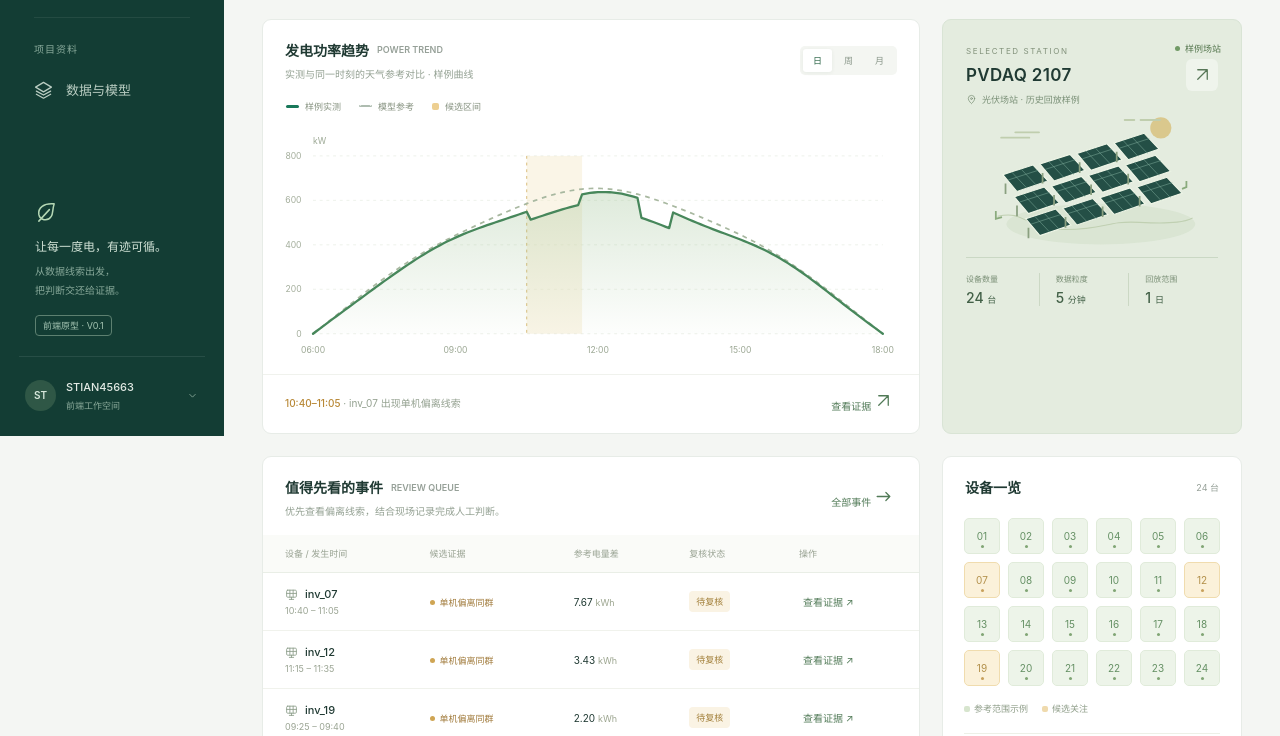
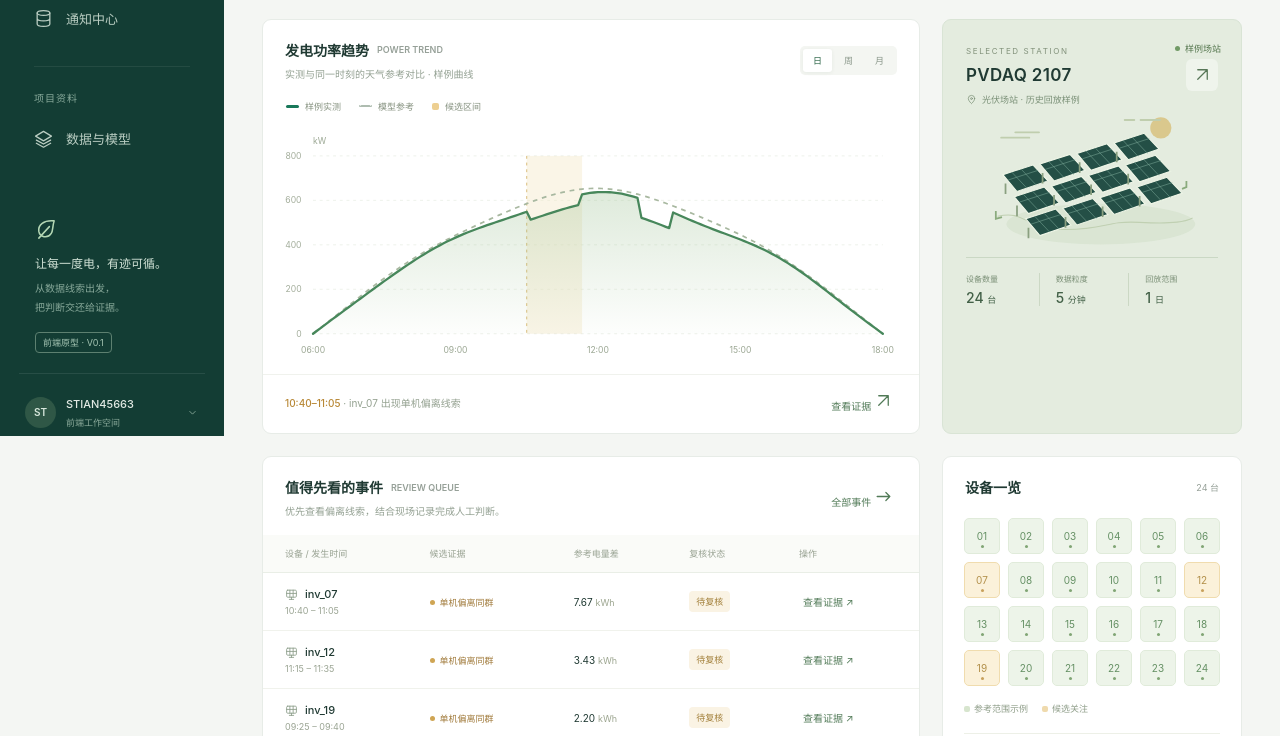
Before and after one commit to lheng2386-png/fumai-zhiwei, a website: page frontend/dist/index.html in a window 1280 px wide. Shown: the part 364-1100 px from the top of the page. Drawn offline with Linux system fonts and the light colour scheme.

Commit message:
feat: link notification center from frontend navigation

```diff
--- a/frontend/dist/index.html
+++ b/frontend/dist/index.html
@@ -25,6 +25,7 @@
             <a href="#events" data-nav="events" aria-label="异常事件" title="异常事件"><span data-icon="activity"></span><span class="nav-label">异常事件</span><span class="nav-count" id="nav-count">8</span></a>
             <a href="#devices" data-nav="devices" aria-label="设备监测" title="设备监测"><span data-icon="panel"></span><span class="nav-label">设备监测</span></a>
             <a href="#reviews" data-nav="reviews" aria-label="复核记录" title="复核记录"><span data-icon="clipboard"></span><span class="nav-label">复核记录</span></a>
+            <a href="notifications.html" aria-label="通知中心" title="通知中心"><span data-icon="database"></span><span class="nav-label">通知中心</span></a>
             <div class="nav-divider"></div>
             <div class="workspace-label nav-subtitle">项目资料</div>
             <a href="#models" data-nav="models" aria-label="数据与模型" title="数据与模型"><span data-icon="layers"></span><span class="nav-label">数据与模型</span></a>
```
